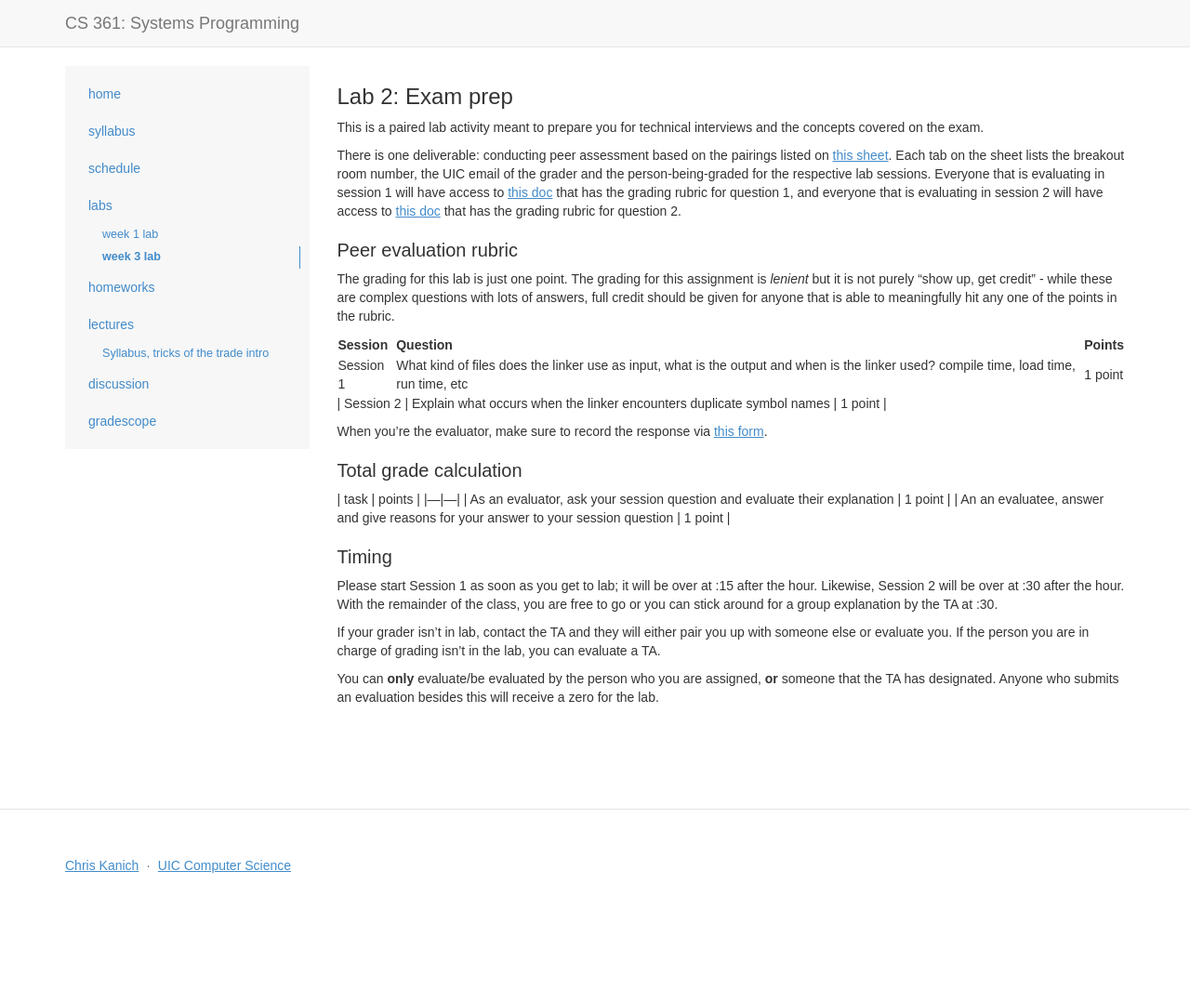
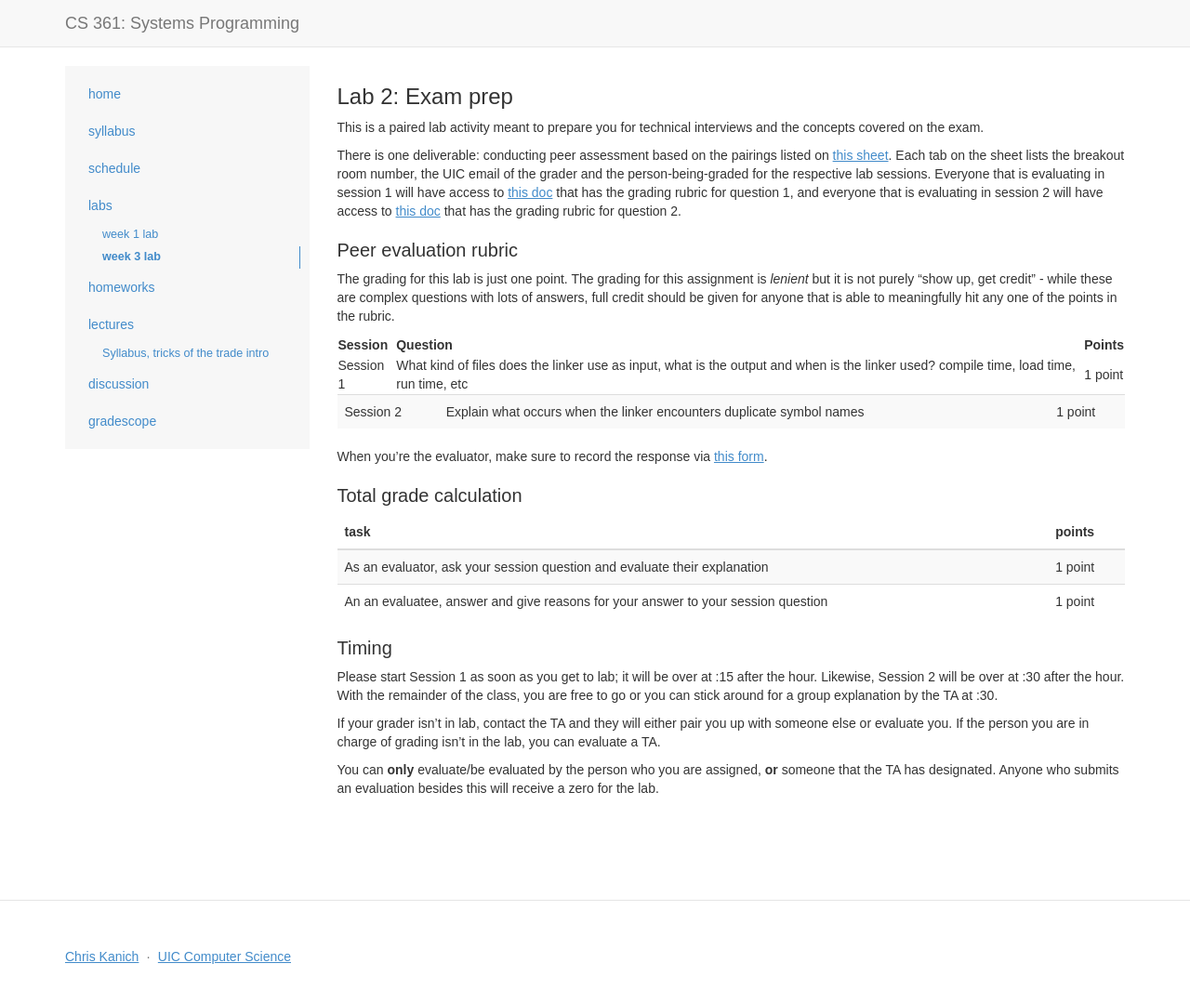
Before and after one commit to csatuic/cs361-website-old, a Jekyll site: the page built from _labs/lab2.md, in a window 1280 px wide. Shown: the whole page at 93% size. Built offline with Jekyll 4.4.1, drawn with Linux system fonts in a browser that asks for light colours; some web fonts are replaced; before the commit the page ends 981 px from its top, so only the background shows below that.

Commit message:
fixed formatting errors

```diff
--- a/_labs/lab2.md
+++ b/_labs/lab2.md
@@ -37,7 +37,7 @@ rubric.
 | Session 1 |  What kind of files does the linker use as input, what is the output and when is the linker used? compile time, load time, run time, etc  | 1 point |
 
 | Session 2 | Explain what occurs when the linker encounters duplicate symbol names | 1 point |
-<!-- {: class="table table-striped"} -->
+{: class="table table-striped"}
 
 
 
@@ -49,7 +49,7 @@ When you're the evaluator, make sure to record the response via [this form]({{pa
 |---|---|
 | As an evaluator, ask your session question and evaluate their explanation | 1 point |
 | An an evaluatee, answer and give reasons for your answer to your session question | 1 point |
-<!-- {: class="table table-striped"} -->
+{: class="table table-striped"}
 
 ## Timing
 
```
